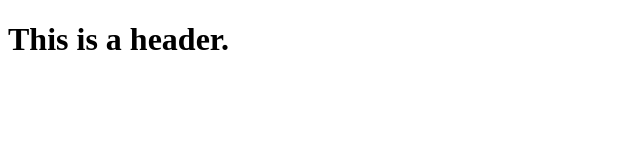
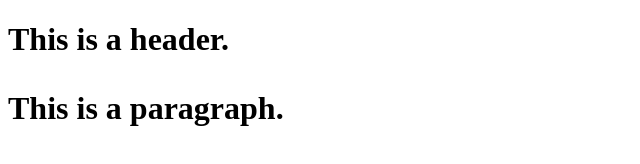
Before and after one commit to katie-brewer/git-test, a plain HTML site: page index.html in a window 1280 px wide. Shown: the whole page, without its empty margins (0-640 px from the left). Drawn offline with Linux system fonts and the light colour scheme.

Commit message:
second commit

```diff
--- a/index.html
+++ b/index.html
@@ -1,6 +1,8 @@
 <!DOCTYPE html>
 <html>
     <body>
-        <h1>This is a header.</h1>
+        <h1>This is a header.
+            <p>This is a paragraph.</p>
+        </h1>
     </body>
 </html>
```
